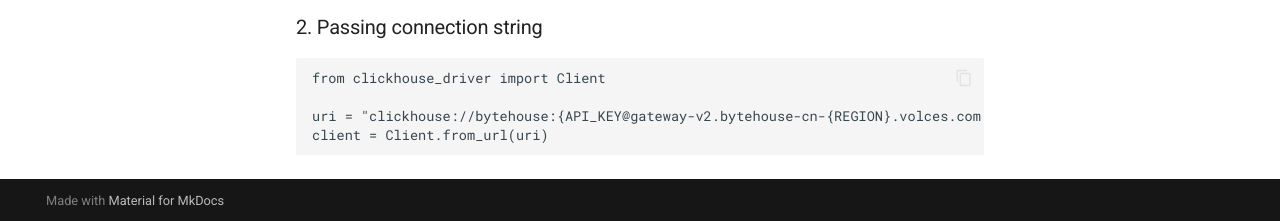
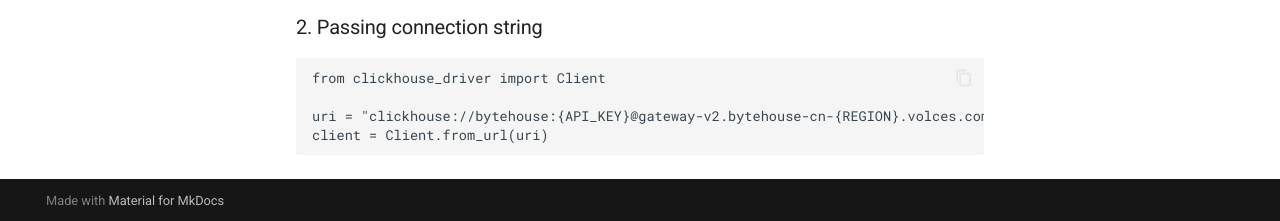
Before and after one commit to bytehouse-docs/ecosystem, an MkDocs documentation site: the page built from docs/python/clickhouse-driver-tcp.md, in a window 1280 px wide and 900 px high, scrolled down 905 px. Shown: the part 676-897 px from the top of the window. Built offline with MkDocs 1.6.1 and Material for MkDocs 9.7.7, drawn with Linux system fonts in a browser that asks for light colours.

````diff
--- a/docs/python/clickhouse-driver-tcp.md
+++ b/docs/python/clickhouse-driver-tcp.md
@@ -52,6 +52,6 @@ client = Client(
 ```python
 from clickhouse_driver import Client
 
-uri = "clickhouse://bytehouse:{API_KEY@gateway-v2.bytehouse-cn-{REGION}.volces.com:19000/{DATABASE}?secure=True"
+uri = "clickhouse://bytehouse:{API_KEY}@gateway-v2.bytehouse-cn-{REGION}.volces.com:19000/{DATABASE}?secure=True"
 client = Client.from_url(uri)
 ```
````
Also changed, not shown: 1 other file.
